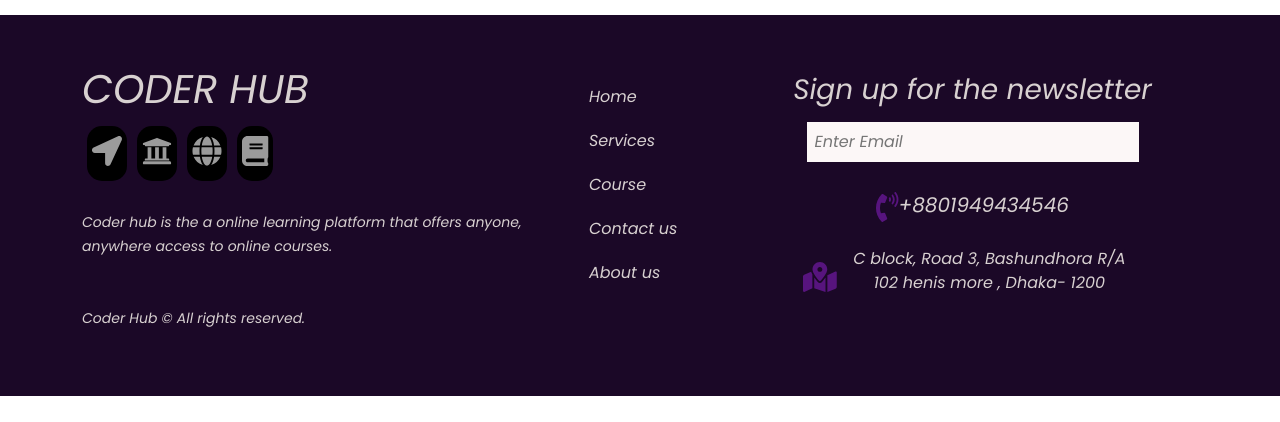
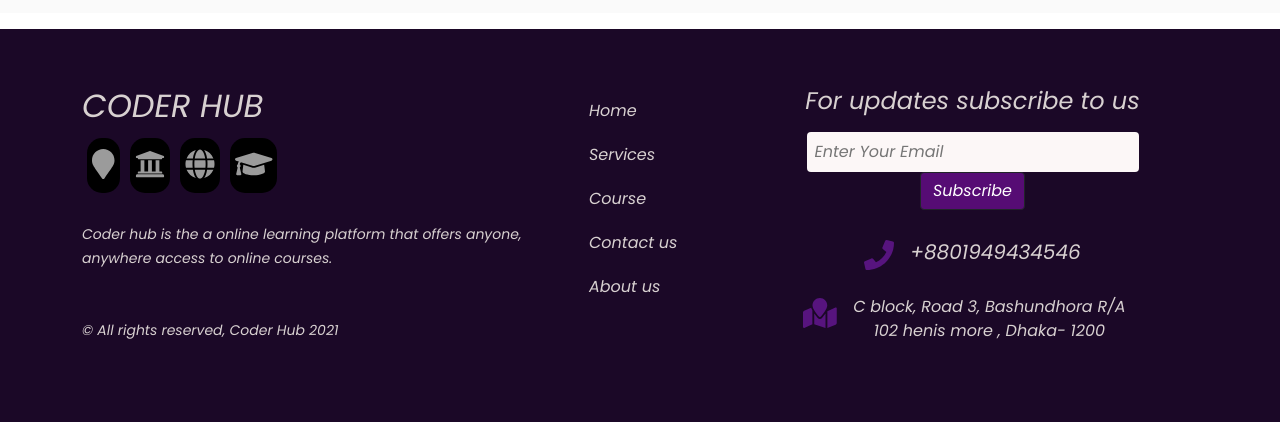
Before and after one commit to kaziragib18/Coder-Hub_react-website, a React (Create React App) app: page / in a window 1280 px wide. Shown: the part 1023-1445 px from the top of the page. Before the commit the page ends 1419 px from the top, so only its background shows below. Built offline with nearby package versions, Linux system fonts and the light colour scheme.

Commit message:
updated UI fixed

```diff
--- a/public/courseData.json
+++ b/public/courseData.json
@@ -39,10 +39,10 @@
             {
                   "courseId": "5",
                   "img": "https://d3njjcbhbojbot.cloudfront.net/api/utilities/v1/imageproxy/https://s3.amazonaws.com/coursera-course-photos/5b/fd8764c30743bca34499cc80f23dfc/Project-1-Logo-1000x1000.png?auto=format%2Ccompress&dpr=1&w=150&h=150&q=25&fit=fill&bg=FFF",
-                  "info": "Prepare these websites for publishing with Canva URL or URL shorteners. Showcase this hands-on experience in an interview.",
+                  "info": "Prepare these websites for publishing with Canva URL or URL shorteners. Showcase this hands-on experience in an interview, published with help of Canva URL or URL shorteners.",
                   "name": "Use Canva to Create Desktop and Mobile-friendly Web Pages",
                   "type": "Guided project",
-                  "desc": " By the end of this project, you will be able to create a ready to publish Desktop friendly and  Mobile-friendly webpages  with the help of the Canva graphic design tool. These simple webpages can be independently published with help of Canva URL or URL shorteners. This course will include introduction to Canva, how to design Desktop and Mobile friendly webpages and linking these pages to Socail media channels and prepare these simple webpages for publishing or can be shared with the help of Canva URLs or URL shorteners.",
+                  "desc": " By the end of this project, you will be able to create a ready to publish Desktop friendly and  Mobile-friendly webpages  with the help of the Canva graphic design tool. This Specialization is designed to create simple webpages can be independently published with help of Canva URL or URL shorteners. This course will include introduction to Canva, how to design Desktop and Mobile friendly webpages and linking these pages to Socail media channels and prepare these simple webpages for publishing or can be shared with the help of Canva URLs or URL shorteners.",
                   "level": "Intermidiate"
             },
             {
--- a/public/index.html
+++ b/public/index.html
@@ -24,7 +24,7 @@
       work correctly both with client-side routing and a non-root public URL.
       Learn how to configure a non-root public URL by running `npm run build`.
     -->
-
+<!-- google font  -->
     <link rel="preconnect" href="https://fonts.googleapis.com">
 <link rel="preconnect" href="https://fonts.gstatic.com" crossorigin>
 <link href="https://fonts.googleapis.com/css2?family=Poppins:ital@1&display=swap" rel="stylesheet">
--- a/src/Components/Contact/Contact.js
+++ b/src/Components/Contact/Contact.js
@@ -8,9 +8,8 @@ const Contact = () => {
             <div>
                   <div className="p-4">
                         <NavBar></NavBar>
-
                         <div className="col-md-6 d-flex">
-
+                        {/* Simple contact page  */}
                               <div className="col-md-12">
                                     <h2 className="pt-5 mt-5 mb-4">Need help?<hr /></h2>
                                     <p>If you’re a learner on the Coursera platform and have questions or need technical assistance, please visit our Learner Help Center for platform tutorials, FAQs or to chat with a member of our Customer Support team. You can also browse our most popular support topics:</p>
--- a/src/Components/Course/Course.js
+++ b/src/Components/Course/Course.js
@@ -27,8 +27,8 @@ const Course = () => {
                               {courses?.map((course) => (
                                     <div className="col-md-4">
                                           <div className="cart">
-                                                <div className="logo-image rounded">
-                                                      <img className="w-50" src={course.img} alt="" />
+                                                <div>
+                                                      <img className="logo-image w-50 " src={course.img} alt="" />
                                                 </div><hr />
                                                 <div className="text-area p-2">
                                                       <h5 className="fw-bold">{course.name}</h5>
--- a/src/Components/Footer/Footer.css
+++ b/src/Components/Footer/Footer.css
@@ -10,27 +10,33 @@
 .icon:hover {
   background-color: rgb(124, 10, 134);
 }
-.footer-menu {
+.footer__menu {
   list-style: none;
   margin-top: 20px;
   font-size: 16px;
   cursor: pointer;
 }
-.footer-menu:hover {
+.footer__menu:hover {
   color: rgb(130, 6, 187);
 }
-.footer-input {
+.footer__input {
   padding: 8px;
   border: none;
   outline: none;
   background-color: rgb(252, 247, 247);
 }
-.footer-container {
+.footer__container {
   background-color: #1b0827;
   padding: 50px;
   color: rgb(216, 209, 209);
 }
-.foter-phone-icon {
+.footer__used__icon {
   font-size: 30px;
   color: rgb(87, 20, 126);
 }
+.btn{
+  background-color: rgb(86, 12, 116) !important;
+}
+.btn:hover{
+  background-color:rgb(133, 14, 180) !important;
+}
--- a/src/Components/Footer/Footer.js
+++ b/src/Components/Footer/Footer.js
@@ -1,4 +1,5 @@
-import { faMapMarkedAlt, faPhoneVolume, faLocationArrow, faUniversity, faBook, faGlobe } from '@fortawesome/free-solid-svg-icons';
+// font awesone icon added
+import { faUniversity,  faGlobe, faGraduationCap, faPhone, faMapMarked, faMapMarker } from '@fortawesome/free-solid-svg-icons';
 import { FontAwesomeIcon } from '@fortawesome/react-fontawesome';
 import React from 'react';
 import './Footer.css'
@@ -6,15 +7,15 @@ import './Footer.css'
 const Footer = () => {
       return (
             <div>
-                  <div className="footer-container mt-3">
+                  <div className="footer__container mt-3">
                         <div className="container">
                               <div className="row">
                                     <div className="col-md-5">
                                           <div className="left-container text-start">
-                                                <h1 className="fst-italic">CODER HUB</h1>
+                                                <h2 className="fst-italic pt-2">CODER HUB</h2>
                                                 <div className="icons-container d-flex text-center ">
                                                       <div className="icon">
-                                                            <FontAwesomeIcon icon={faLocationArrow} />
+                                                            <FontAwesomeIcon icon={faMapMarker} />
                                                       </div>
                                                       <div className="icon">
                                                             <FontAwesomeIcon icon={faUniversity} />
@@ -23,7 +24,7 @@ const Footer = () => {
                                                             <FontAwesomeIcon icon={faGlobe} />
                                                       </div>
                                                       <div className="icon">
-                                                            <FontAwesomeIcon icon={faBook} />
+                                                            <FontAwesomeIcon icon={faGraduationCap} />
                                                       </div>
                                                 </div>
                                                 <p className="mt-4 ">
@@ -33,41 +34,42 @@ const Footer = () => {
                                                 </p>
 
                                                 <p className="mt-5">
-                                                      <small>Coder Hub © All rights reserved.</small>
+                                                      <small>© All rights reserved, Coder Hub 2021</small>
                                                 </p>
                                           </div>
                                     </div>
                                     <div className="col-md-2">
-                                          <div className="footer-menu-container">
+                                          <div className="footer__menu__container">
                                                 <ul>
-                                                      <li className="footer-menu">Home</li>
-                                                      <li className="footer-menu">Services</li>
-                                                      <li className="footer-menu">Course</li>
-                                                      <li className="footer-menu">Contact us</li>
-                                                      <li className="footer-menu">About us</li>
+                                                      <li className="footer__menu">Home</li>
+                                                      <li className="footer__menu">Services</li>
+                                                      <li className="footer__menu">Course</li>
+                                                      <li className="footer__menu">Contact us</li>
+                                                      <li className="footer__menu">About us</li>
                                                 </ul>
                                           </div>
                                     </div>
                                     <div className="col-md-5">
-                                          <div className="right-footer-container">
-                                                <h3 className="p-2">Sign up for the newsletter</h3>
+                                          <div className="right__footer__container">
+                                                <h4 className="p-2">For updates subscribe to us</h4>
                                                 <input
-                                                      className="footer-input"
+                                                      className="footer__input mx-4 rounded"
                                                       type="email"
-                                                      placeholder="Enter Email"
+                                                      placeholder="Enter Your Email"
                                                 />
+                                                <button className="btn btn-dark">Subscribe</button>
                                                 <div className="phone d-flex align-items-center justify-content-center mt-4">
-                                                      <div className="foter-phone-icon">
-                                                            <FontAwesomeIcon icon={faPhoneVolume} />
+                                                      <div className="footer__used__icon">
+                                                            <FontAwesomeIcon icon={faPhone} />
                                                       </div>
 
                                                       <div>
-                                                            <h5> +8801949434546</h5>
+                                                            <h5 className="ps-3">+8801949434546</h5>
                                                       </div>
                                                 </div>
                                                 <div className="map d-flex align-items-center justify-content-center">
-                                                      <div className="foter-phone-icon">
-                                                            <FontAwesomeIcon icon={faMapMarkedAlt} />
+                                                      <div className="footer__used__icon mb-4">
+                                                            <FontAwesomeIcon icon={faMapMarked} />
                                                       </div>
                                                       <div className="p-3">
                                                             <p>C block, Road 3, Bashundhora R/A<br /> 102 henis more , Dhaka- 1200
--- a/src/Components/Header/Header.js
+++ b/src/Components/Header/Header.js
@@ -16,6 +16,7 @@ const Header = () => {
                                     <p className="text-white text-center mt-3">
                                           Start Learning with free Courses, for professional development report career benefits like getting a promotion, a raise, or starting a new career.
                                     </p>
+                                    {/* AboutUS page link added on button  */}
                                     <Link to='/about'>
                                           <button className="mt-3 header__button">About Us</button>
                                     </Link>
--- a/src/Components/NavBar/NavBar.js
+++ b/src/Components/NavBar/NavBar.js
@@ -3,20 +3,20 @@ import logo from "../..//images/logo/logo-NEW.png";
 import "./NavBar.css";
 
 const NavBar = () => {
-
   return (
-    <div className="nav-container">
+    <div className="nav__container">
       <div className="container">
         <div className="row">
           <div className="col-md-2">
             <div className="logo-img">
+              {/* site logo adeed */}
               <img className="w-100" src={logo} alt="" />
             </div>
           </div>
           <div className="col-md-10">
             <div className="nav-container ">
               <ul className="d-flex align-items-end justify-content-end">
-
+              {/* Added Active style in rountes */}
                 <NavLink to="/home"
                   activeStyle={{
                     fontWeight: "bold",
--- a/src/Components/Service/Service.css
+++ b/src/Components/Service/Service.css
@@ -1,3 +1,4 @@
+/* Google font */
 @import url('https://fonts.googleapis.com/css2?family=Poppins:ital@1&display=swap');
 
 *{
--- a/src/Components/Service/Service.js
+++ b/src/Components/Service/Service.js
@@ -4,9 +4,9 @@ const Service = () => {
       return (
             <div className="service__container">
                   <div className="">
-                        <h3 className="title">University and college students, learn job-ready skills for free with Coder Hub</h3>
+                        <h5 className="title">University and college students, learn job-ready skills for free with Coder Hub.<br/>Here are all the services we provide to our users: </h5>
                   </div>
-
+                  {/* Three service card added in home  */}
                   <div className="service__card">
                         <div className='row'>
                               <div className="col-md-4">
```
Also changed, not shown: src/Components/Course/Course.css (+3 -10 lines).
